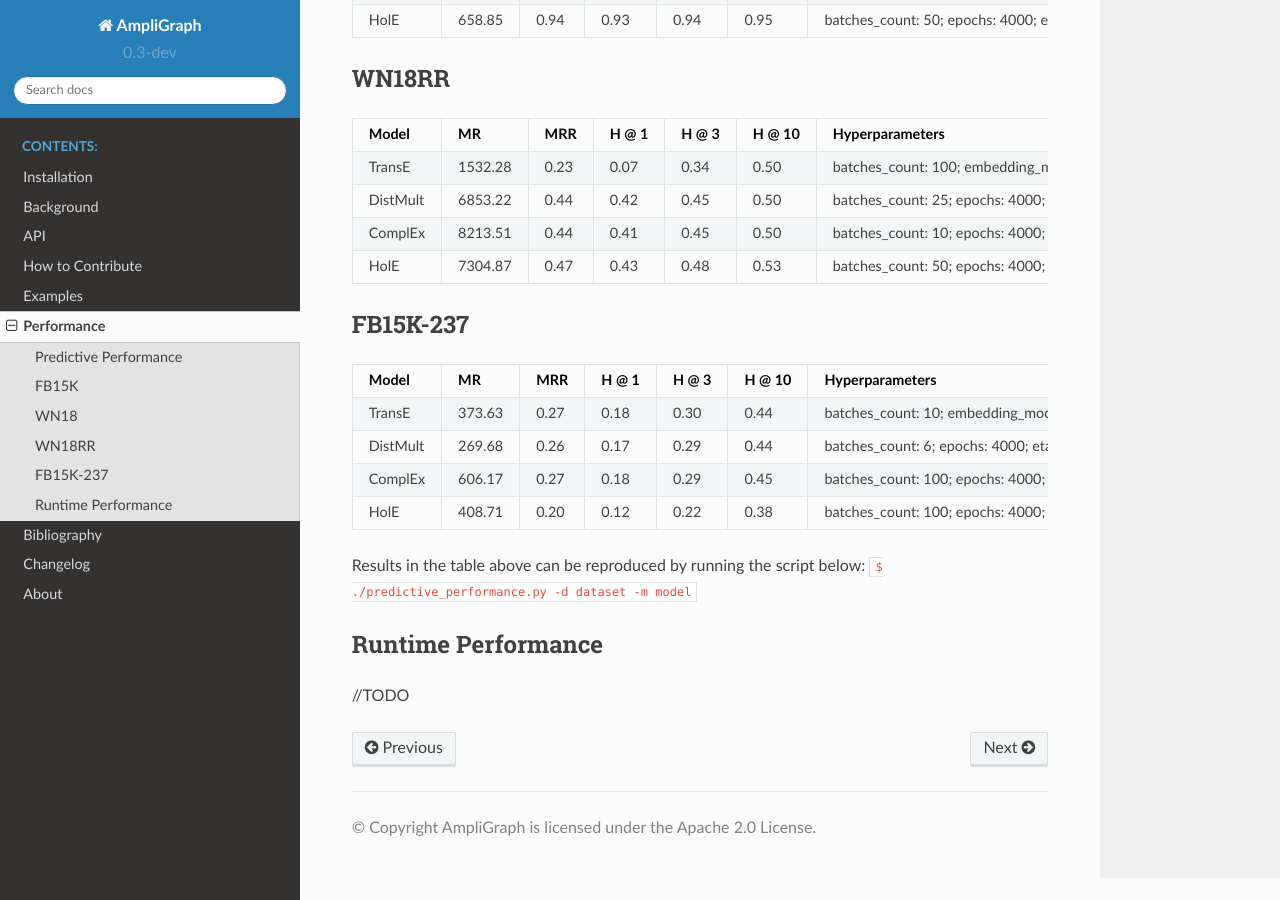
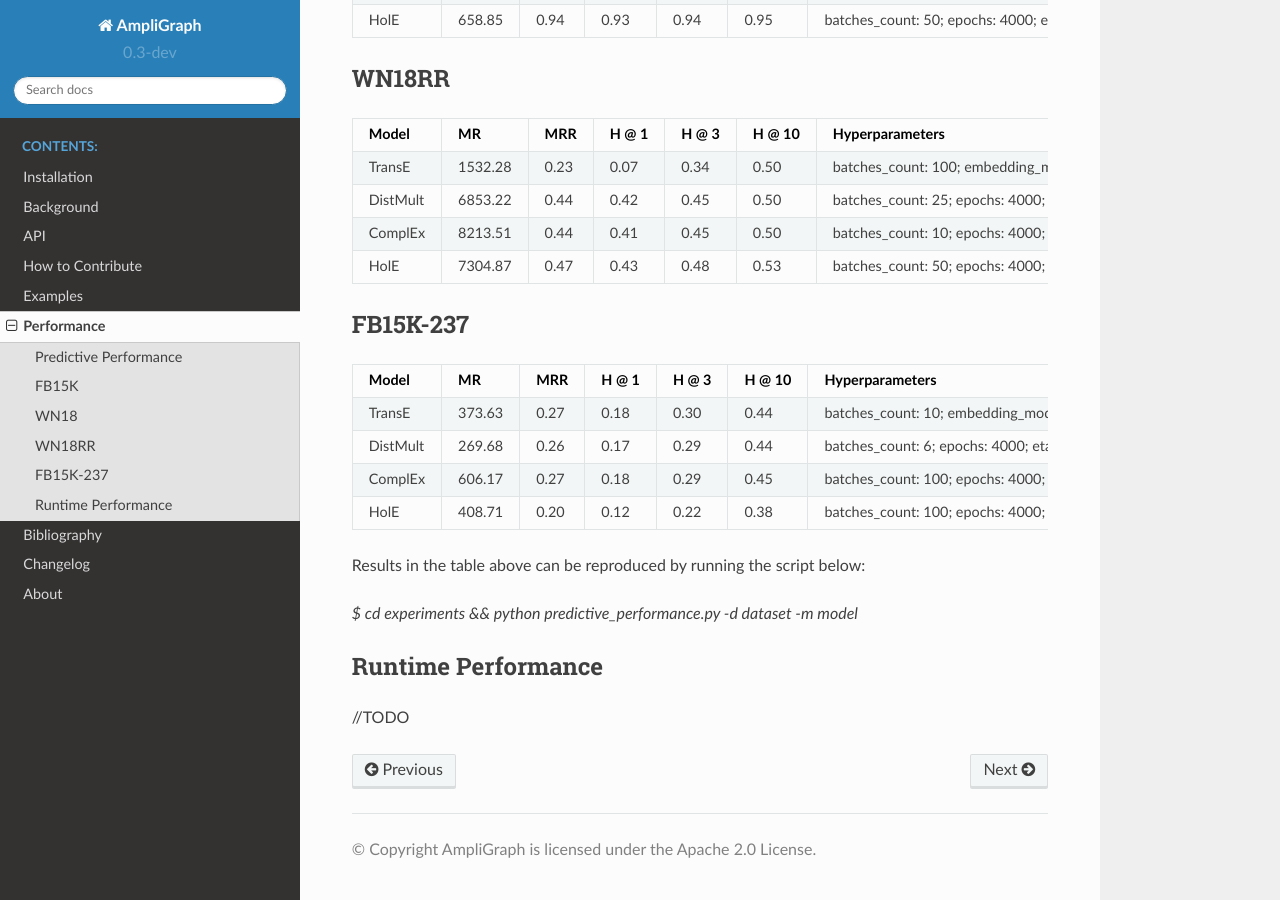
Before and after one commit to Accenture/AmpliGraph, a Sphinx documentation site: the page built from docs/experiments.rst, in a window 1280 px wide and 900 px high, scrolled down 718 px. Built offline with Sphinx 7.4.7 and the Read the Docs theme 2.0.0, drawn with Linux system fonts in a browser that asks for light colours; the version number is read from the project's files by our own code.

Commit message:
update run command for reproducing

```diff
--- a/docs/experiments.rst
+++ b/docs/experiments.rst
@@ -259,8 +259,8 @@ ComplEx   606.17   0.27   0.18   0.29   0.45    batches_count: 100;
 ========= ======== ====== ====== ====== ====== ==========================
 
 Results in the table above can be reproduced by running the script below:
-``$ ./predictive_performance.py -d dataset -m model``
 
+`$ cd experiments && python predictive_performance.py -d dataset -m model`
 
 
 Runtime Performance
```
